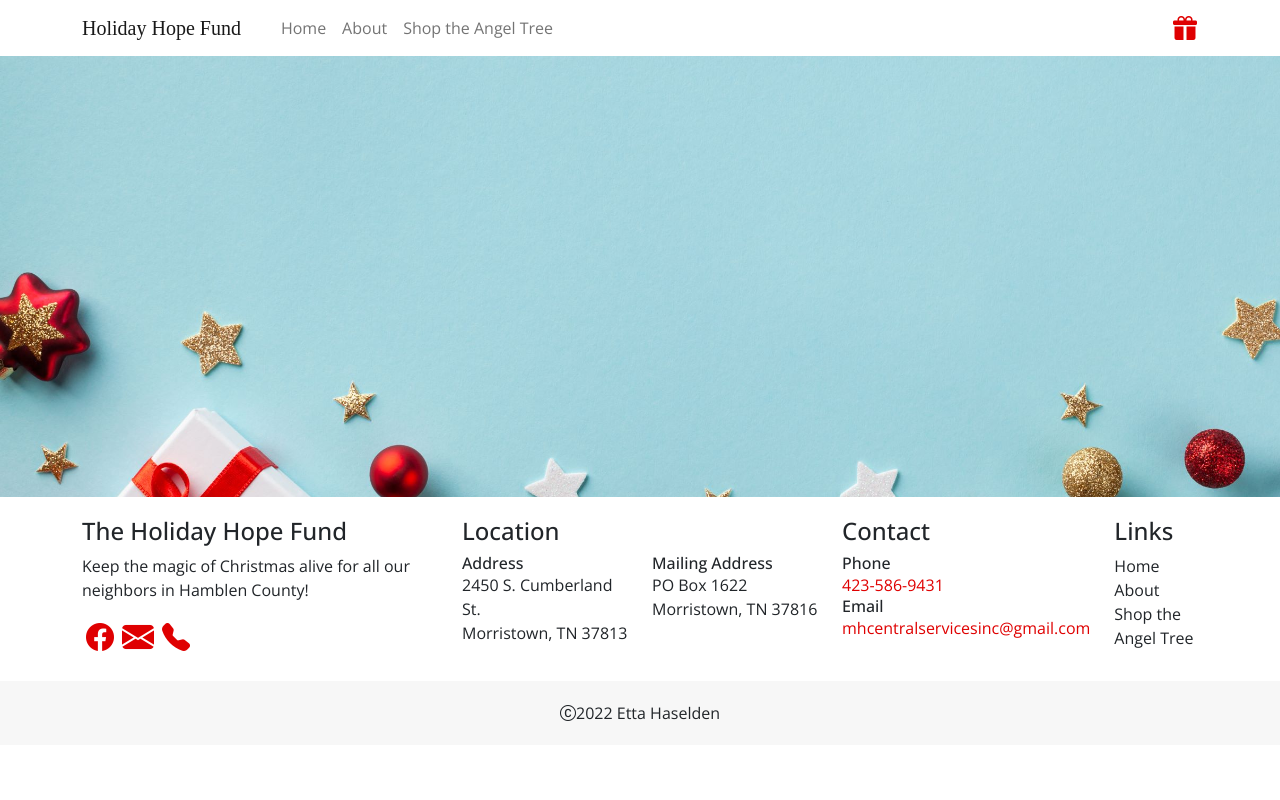
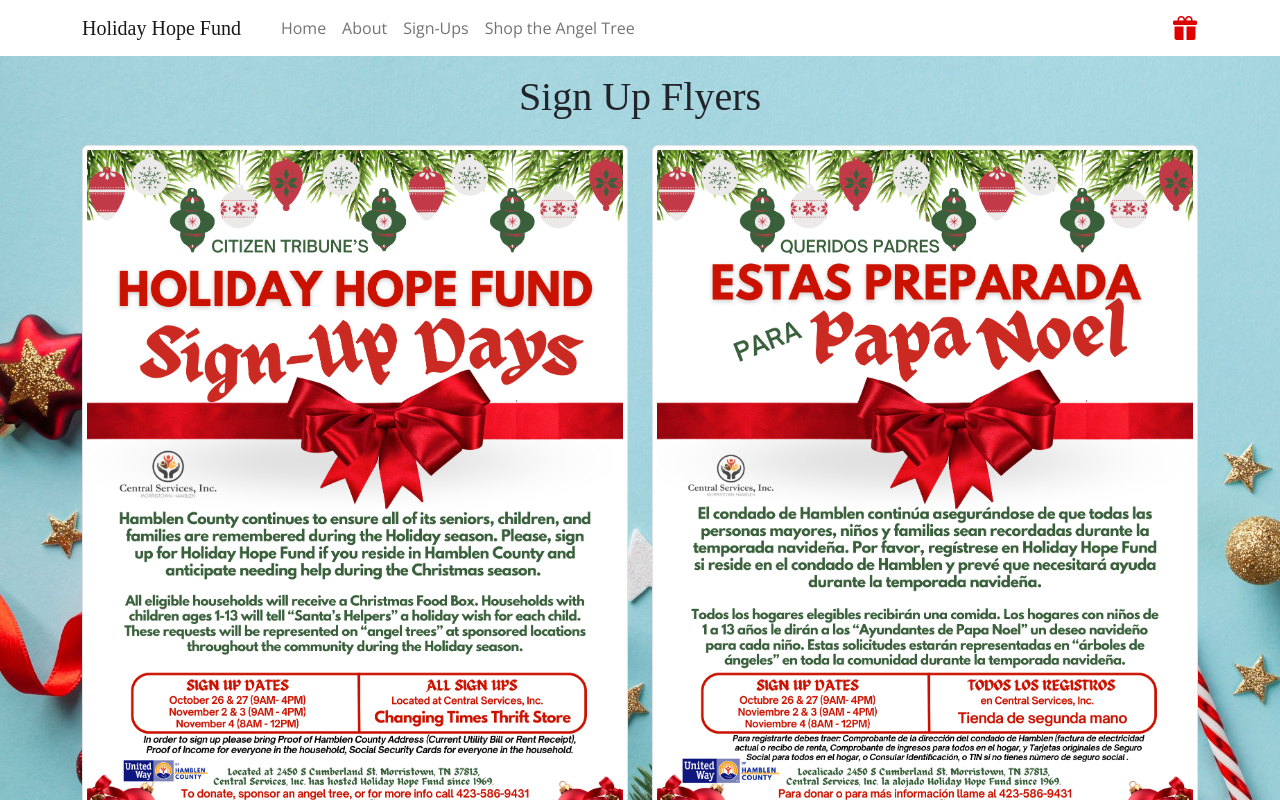
Before and after one commit to ettariley/holiday-hope-fund, a React (Create React App) app: page /signups in a window 1280 px wide. Shown: the top 800 px of the page. Built offline with nearby package versions, Linux system fonts and the light colour scheme; a web font is replaced by a local one.

Commit message:
Added sign ups page

```diff
--- a/src/App.js
+++ b/src/App.js
@@ -5,6 +5,7 @@
 import About from './components/about/about';
 import Home from './components/home/home';
 import Donate from './components/donate/donate';
+import Signups from './components/signups/signups';
 import Footer from './components/footer/footer';
 import './App.scss';
 
@@ -24,6 +25,7 @@
             <Route path='/' element={<Home />} />
             <Route path='/about' element={<About />} />
             <Route path='/donate' element={<Donate {...cartState}/>} />
+            <Route path='/signups' element={<Signups />} />
           </Routes>
         </Container>
         <Footer />
--- /dev/null
+++ b/src/components/about/about.css
@@ -0,0 +1,3 @@
+.about-page-extra {
+  height: 35px;
+}
--- a/src/components/about/about.js
+++ b/src/components/about/about.js
@@ -1,9 +1,11 @@
 import React, { useEffect, useState } from "react";
 import Container from 'react-bootstrap/Container';
 import Row from 'react-bootstrap/Row';
-import Col from 'react-bootstrap/Col';
 import Fade from 'react-bootstrap/Fade';
 import Accordion from 'react-bootstrap/Accordion';
+import { Link } from 'react-router-dom';
+import './about.css';
+import Signups from "../signups/signups";
 
 function About() {
   const [open, setOpen] = useState(false);
@@ -64,11 +66,19 @@
             <Accordion.Item eventKey="4">
               <Accordion.Header>Participants</Accordion.Header>
               <Accordion.Body>
-                Sign ups to receive food and/or toys have closed. If you're already signed up and have questions, please contact our office at <a href="tel:+">423-586-9431</a>.
+                Sign ups to receive food and/or toys are on the following dates:<br></br>
+                <ul>
+                  <li>October 26 & 27, 9:00 AM - 4:00 PM</li>
+                  <li>November 2 & 3, 9:00 AM - 4:00 PM</li>
+                  <li>November 4, 8:00 AM - 12:00 PM</li>
+                </ul>
+                Please see our flyers <Link to="/signups">here</Link> for further information on what to bring and where sign ups are located. The flyer is available in English and Spanish.<br></br>
+                If you have any questions, please contact our office at <a href="tel:+">423-586-9431</a>.
               </Accordion.Body>
             </Accordion.Item>
           </Accordion>
         </Row>
+        <Row className="about-page-extra"></Row>
       </Container>
     </Fade>
   );
--- a/src/components/header-nav/header-nav.js
+++ b/src/components/header-nav/header-nav.js
@@ -28,7 +28,10 @@
               <Nav.Link eventKey='2' as={Link} to="/about">
                 About
               </Nav.Link>
-              <Nav.Link eventKey='3' as={Link} to="/donate">
+              <Nav.Link eventKey='3' as={Link} to="/signups">
+                Sign-Ups
+              </Nav.Link>
+              <Nav.Link eventKey='4' as={Link} to="/donate">
                 Shop the Angel Tree
               </Nav.Link>
             </Nav>
--- /dev/null
+++ b/src/components/signups/signups.js
@@ -0,0 +1,33 @@
+import React, { useEffect, useState } from "react";
+import Container from 'react-bootstrap/Container';
+import Row from 'react-bootstrap/Row';
+import Col from 'react-bootstrap/Col';
+import Fade from 'react-bootstrap/Fade';
+import Image from 'react-bootstrap/Image';
+
+function Signups() {
+  const [open, setOpen] = useState(false);
+
+  useEffect(() => {
+    window.scrollTo(0, 0);
+    setOpen(true);
+  }, []);
+
+  return (
+    <Fade in={open}>
+      <Container className="mt-5">
+        <h2 className="text-center pb-3 display-6">Sign Up Flyers</h2>
+        <Row>
+          <Col lg='6' className="pb-4">
+            <Image fluid src={require('../../assets/HHF_Sign_Up.png')} thumbnail />
+          </Col>
+          <Col lg='6'>
+            <Image fluid src={require('../../assets/HHF_Sign_Up_Espanola.png')} thumbnail />
+          </Col>
+        </Row>
+      </Container>
+    </Fade>
+  );
+}
+
+export default Signups;
```
Also changed, not shown: amplify/README.md (added), amplify/hooks/README.md (added), src/assets/HHF_Sign_Up.png (added), src/assets/HHF_Sign_Up_Espanola.png (added).
